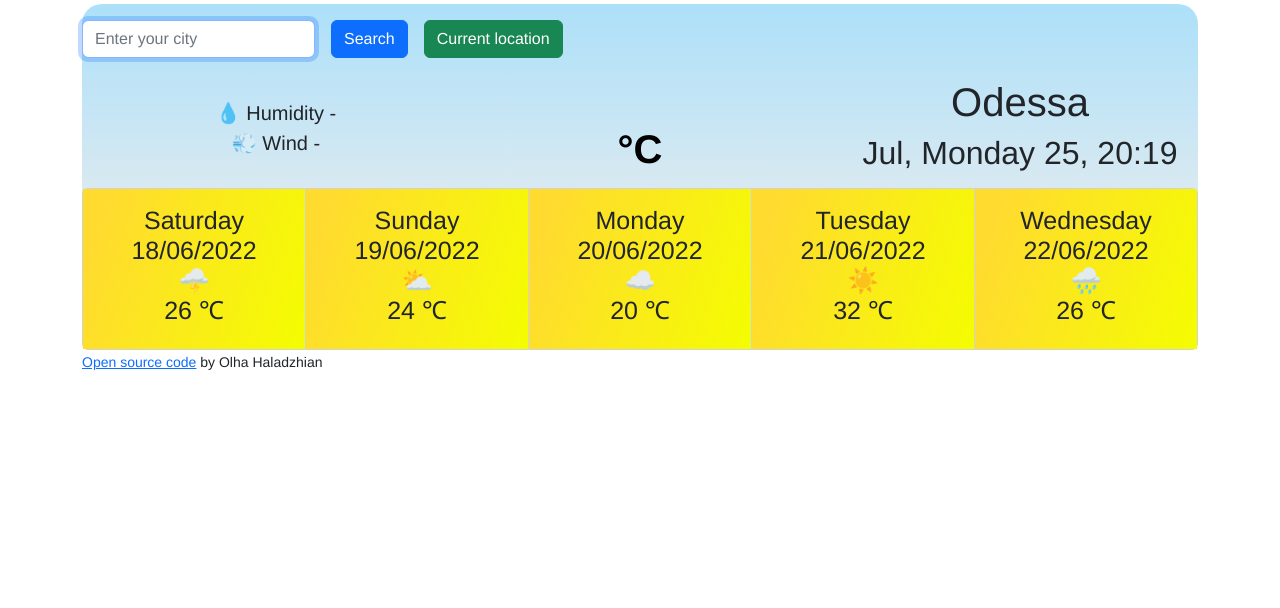
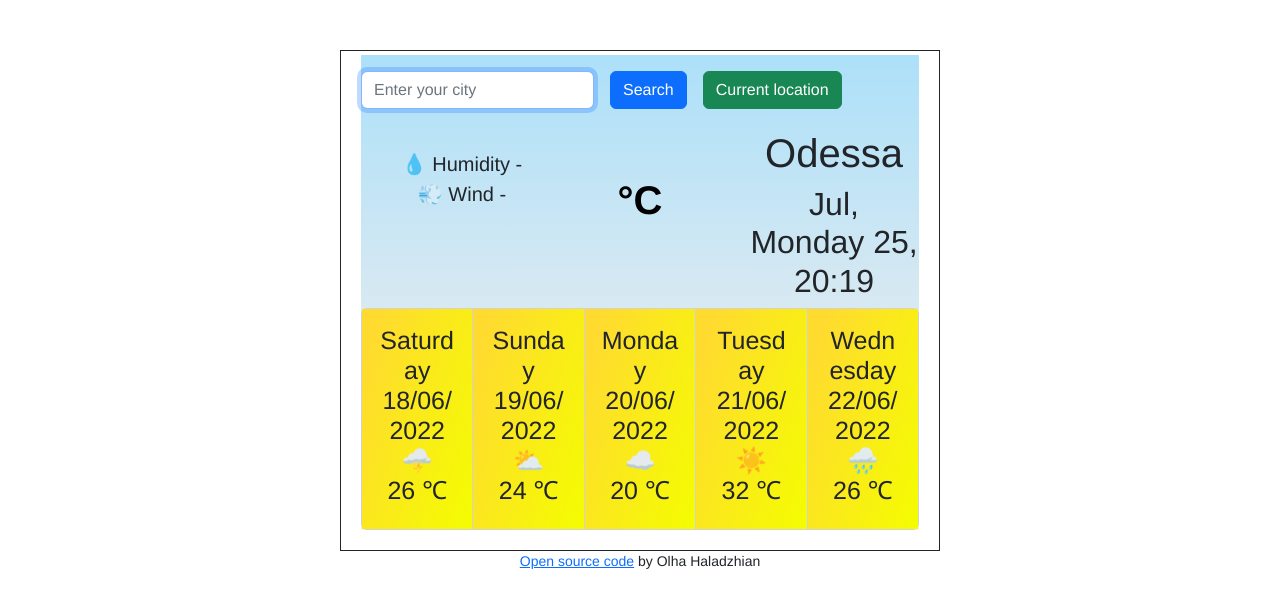
Before and after one commit to OlhaHala/awesome-app-2, a website built with Parcel: page index.html in a window 1280 px wide. Built offline with nearby package versions, Linux system fonts and the light colour scheme; no server answers.

Commit message:
change CSS

```diff
--- a/index.html
+++ b/index.html
@@ -14,6 +14,7 @@
   </head>
   <body>
     <div class="container">
+      <div class="weather-app">
         <div class="card-1">
           <div class="card-body-main">
             <form class="row g-3" id="city-search">
@@ -113,6 +114,7 @@
             </div>
           </div>
         </div>
+      </div>
       <small>
         <a
           href="https://github.com/OlhaHala/awesome-app-2"
--- a/src/styles.css
+++ b/src/styles.css
@@ -9,13 +9,21 @@ h5 {
 button {
   color: blue;
 }
+small {
+  text-align: center;
+  display: block;
+  margin: 0 auto;
+}
+.weather-app {
+  max-width: 600px;
+  margin: 0 auto;
+  margin-top: 50px;
+  padding: 20px;
+  border: 1px solid;
+}
 
-.container {
-  margin-top: 20px;
-}
 .card-1 {
   background: linear-gradient(to top, #fff1eb 0%, #ace0f9 100%);
-  border-radius: 20px;
 }
 .sun {
   font-size: 100px;
```
Lines whose indentation alone changed are shown as unchanged.
